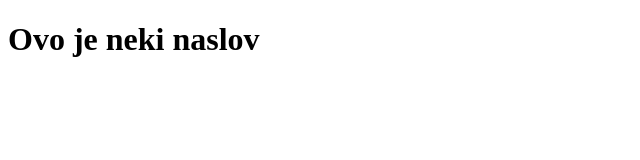
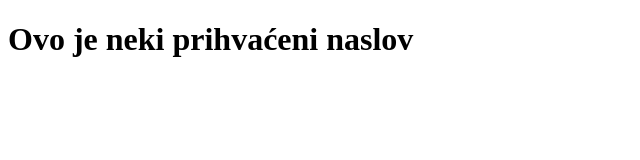
Before and after one commit to Luxus4ever/vjezba1, a plain HTML site: page index.html in a window 1280 px wide. Shown: the whole page, without its empty margins (0-640 px from the left). Drawn offline with Linux system fonts and the light colour scheme.

Commit message:
Update index.html

```diff
--- a/index.html
+++ b/index.html
@@ -4,5 +4,5 @@
 </head>
 
 <body>
-	<h1>Ovo je neki naslov</h1>
+	<h1>Ovo je neki prihvaćeni naslov</h1>
 </body>
```
